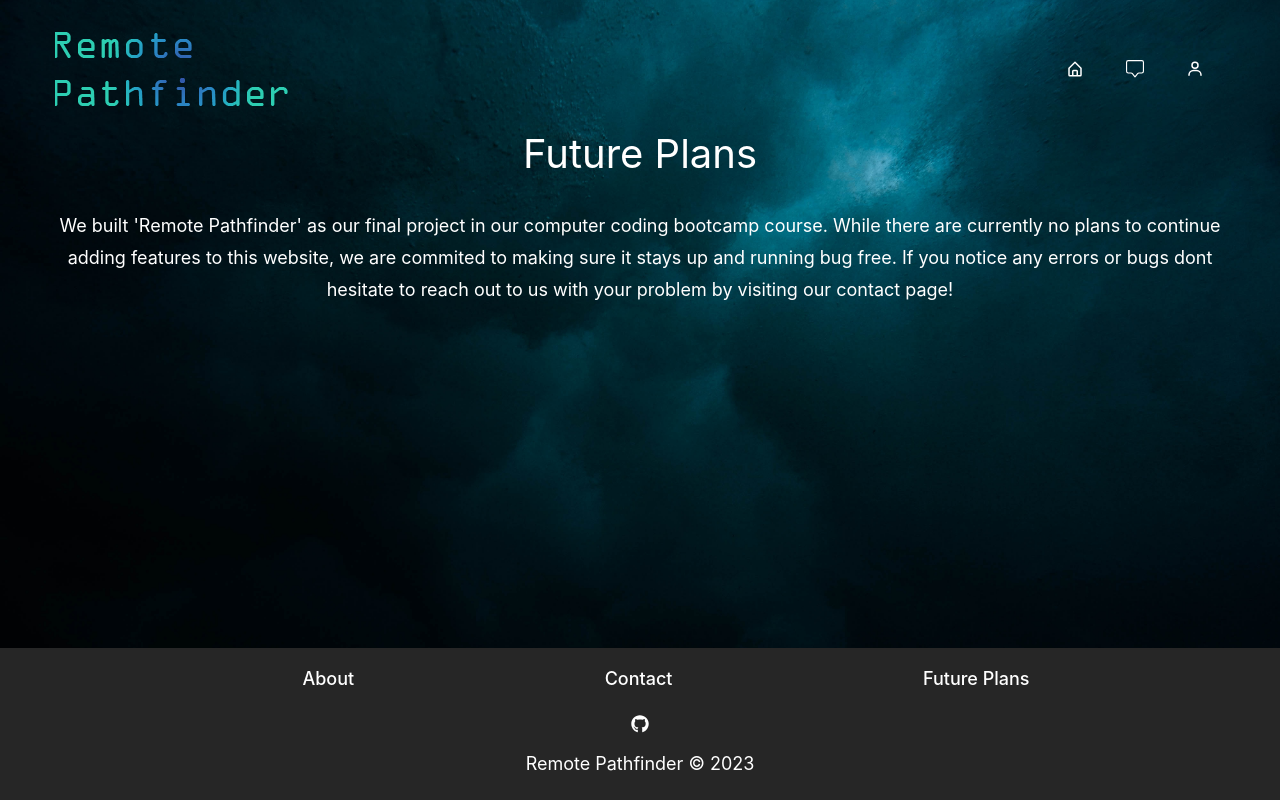
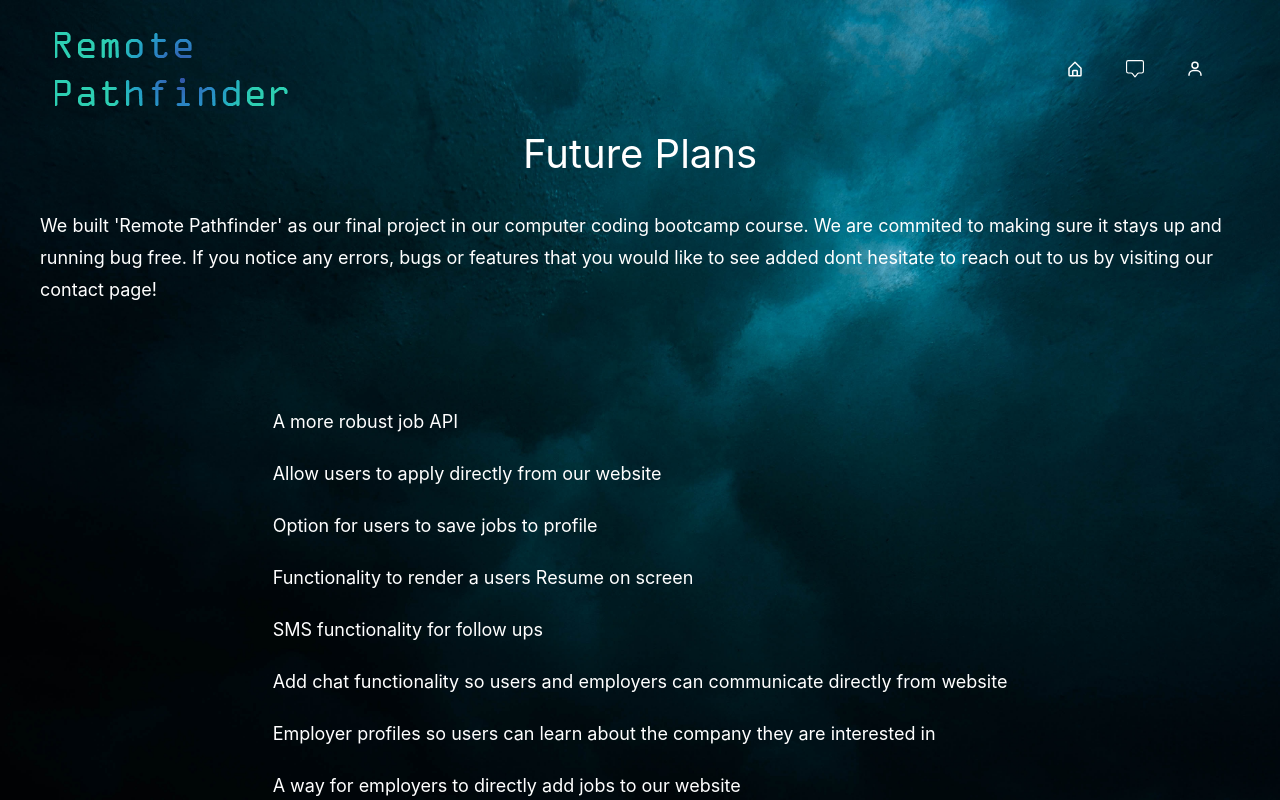
Before and after one commit to KingKonaTheFirst/Remote-Pathfinder, a React (Vite) app in the folder client/: page /plans in a window 1280 px wide. Shown: the top 800 px of the page. Built offline with nearby package versions, Linux system fonts and the light colour scheme.

Commit message:
finished future plans page

```diff
--- a/client/src/index.css
+++ b/client/src/index.css
@@ -258,3 +258,8 @@ color: black;
 padding-left: 160px;
 
 }
+
+.about li {
+margin-top: 20px;
+margin-bottom: 20px;
+}
--- a/client/src/pages/Plans.jsx
+++ b/client/src/pages/Plans.jsx
@@ -1,10 +1,20 @@
 const About = () => {
     return (
-        <div className="text-center">
-            <h3 className="heading">Future Plans</h3>
+        <div className="flex flex-col items-center">
+            <h3 className="heading text-center">Future Plans</h3>
             <div className="about">
-                We built 'Remote Pathfinder' as our final project in our computer coding bootcamp course. While there are currently no plans to continue adding features to this website, we are commited to making sure it stays up and running bug free. If you notice any errors or bugs dont hesitate to reach out to us with your problem by visiting our contact page!
+                We built 'Remote Pathfinder' as our final project in our computer coding bootcamp course. We are commited to making sure it stays up and running bug free. If you notice any errors, bugs or features that you would like to see added dont hesitate to reach out to us by visiting our contact page!
             </div>
+            <ul className="about">
+                <li>A more robust job API</li>
+                <li>Allow users to apply directly from our website</li>
+                <li>Option for users to save jobs to profile</li>
+                <li>Functionality to render a users Resume on screen</li>
+                <li>SMS functionality for follow ups</li>
+                <li>Add chat functionality so users and employers can communicate directly from website</li>
+                <li>Employer profiles so users can learn about the company they are interested in</li>
+                <li>A way for employers to directly add jobs to our website</li>
+            </ul>
         </div>
     );
 };
```
